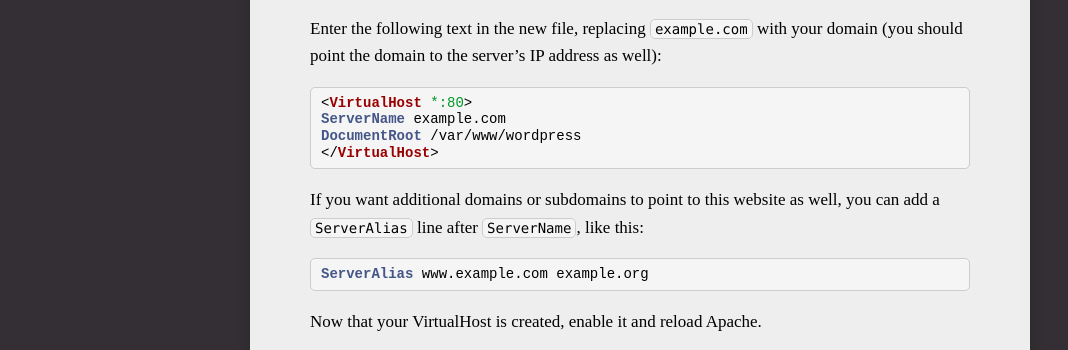
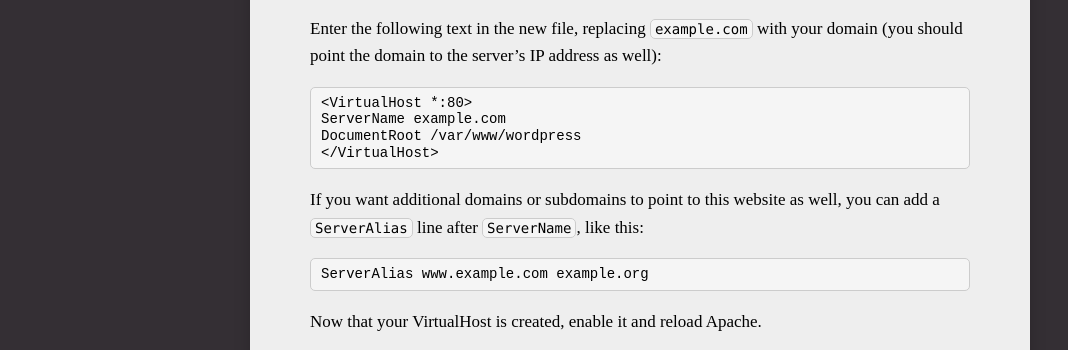
Before and after one commit to Alanaktion/alanaktion.github.io, a Jekyll site: the page built from _posts/2016-02-17-lamp-setup.md, in a window 1280 px wide. Shown: the part 1572-1922 px from the top of the page, without its empty margins (0-1068 px from the left). Built offline with Jekyll 4.4.1, drawn with Linux system fonts in a browser that asks for light colours.

Commit message:
I didn't think my 100th commit to this repo would be so sad

````diff
--- a/_posts/2016-02-17-lamp-setup.md
+++ b/_posts/2016-02-17-lamp-setup.md
@@ -68,7 +68,7 @@ sudo nano /etc/apache2/sites-available/wordpress.conf
 
 Enter the following text in the new file, replacing `example.com` with your domain (you should point the domain to the server's IP address as well):
 
-```apache
+```
 <VirtualHost *:80>
 ServerName example.com
 DocumentRoot /var/www/wordpress
@@ -77,7 +77,7 @@ DocumentRoot /var/www/wordpress
 
 If you want additional domains or subdomains to point to this website as well, you can add a `ServerAlias` line after `ServerName`, like this:
 
-```apache
+```
 ServerAlias www.example.com example.org
 ```
 
````
